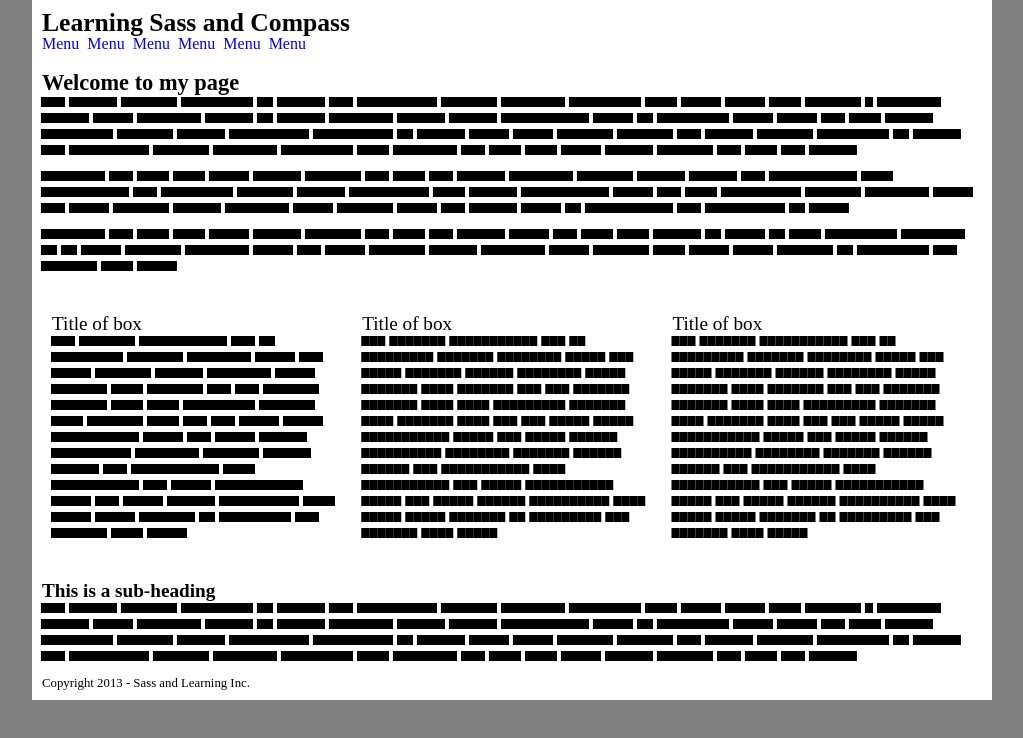
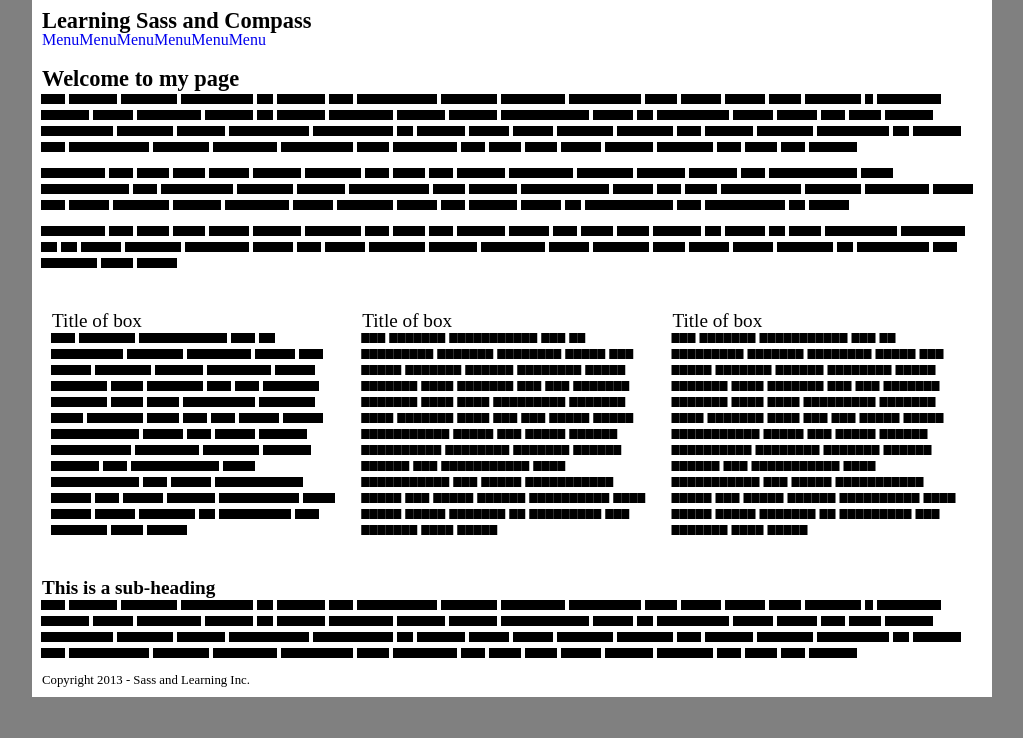
Before and after one commit to DrupalizeMe/SassCompassDemo, a plain HTML site: page index.html in a window 1280 px wide. Shown: the whole page, without its empty margins (128-1151 px from the left). Drawn offline with Linux system fonts and the light colour scheme; files whose address does not match are found by name.

Commit message:
Added nested elements

```diff
--- a/sass/screen.scss
+++ b/sass/screen.scss
@@ -41,12 +41,21 @@ body {
 
 // Navigation
 
-nav ul {
-	@include horizontal-list;
+#header nav ul a {
+	text-decoration: none;
 }
 
-nav a {
-	text-decoration: none;
+#header {
+	nav li {
+		display: block;
+		float: left;
+	}
+	a {
+		text-decoration: none;
+	}
+	h1 {
+	font-size: 1.4em;
+	}
 }
 
 // Content
```
Also changed, not shown: stylesheets/screen.css.
